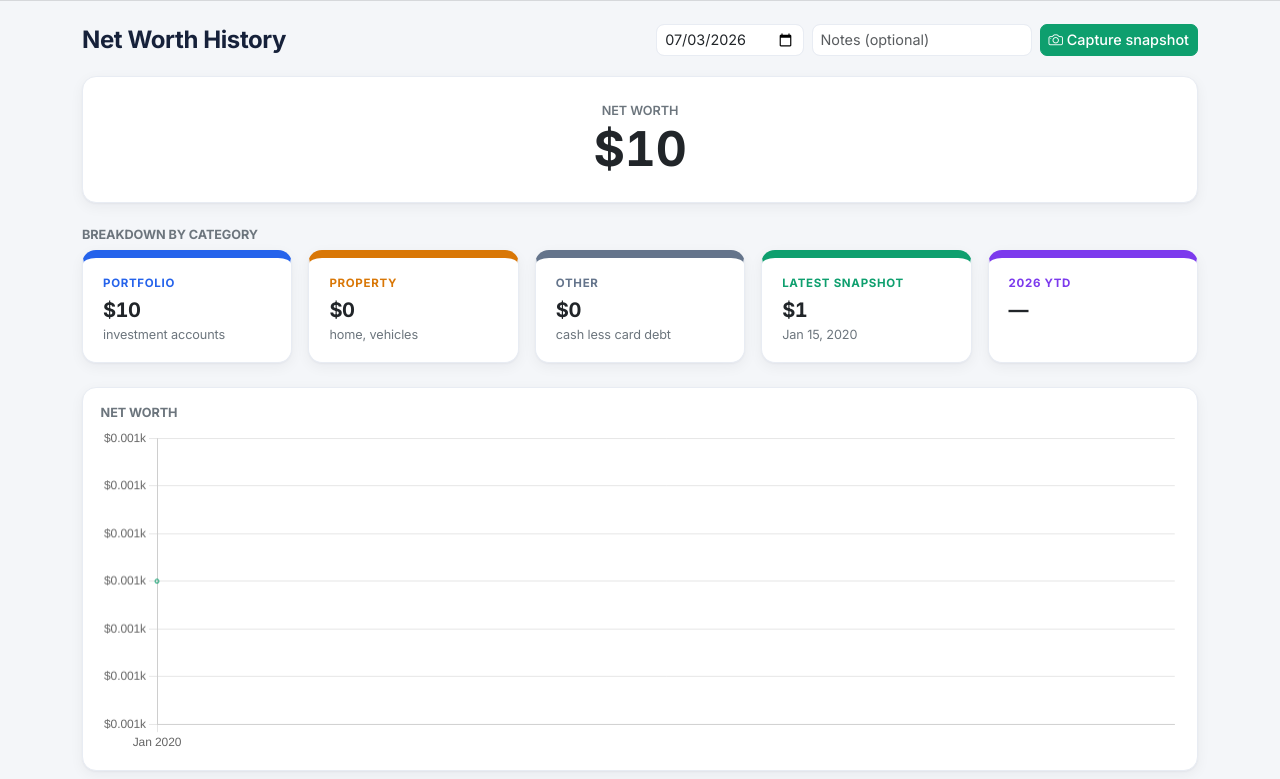
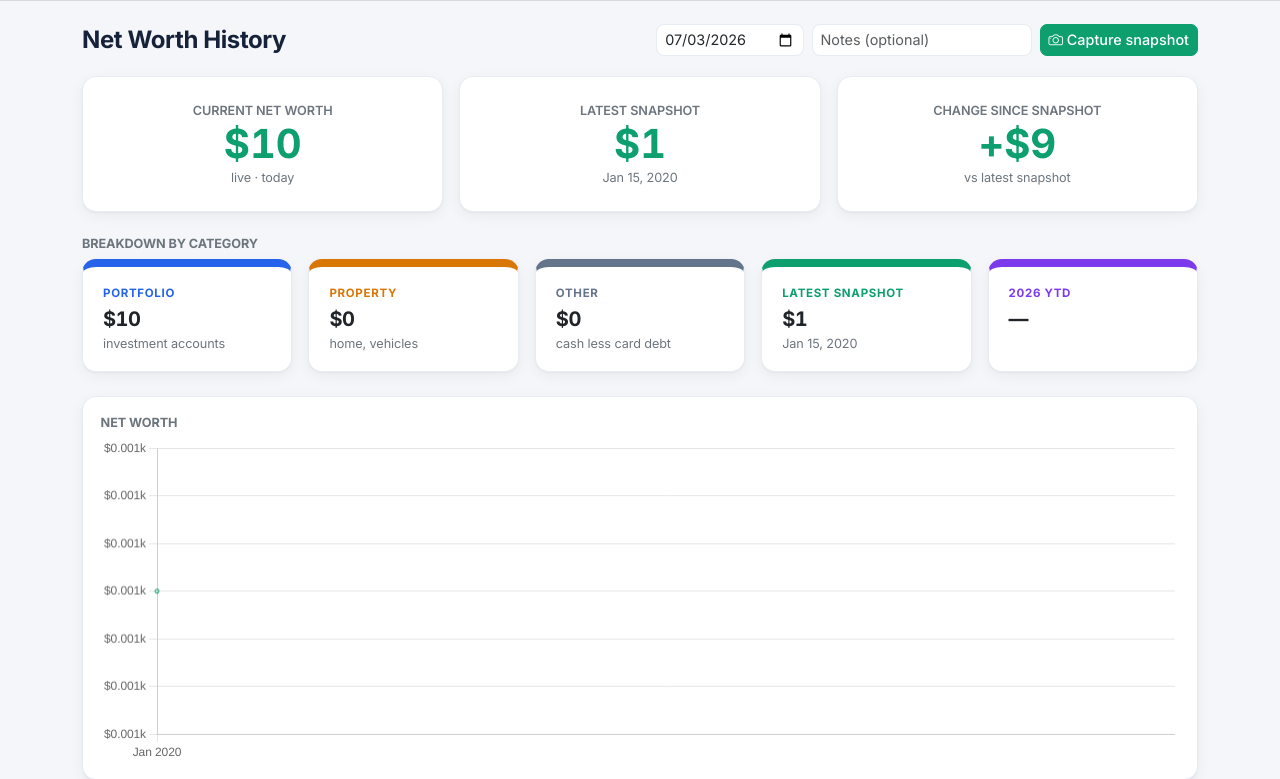
Before and after one commit to jaysuzi5/money-tracker, a Django app: page /networth/ in a window 1280 px wide. Shown: the part 71-850 px from the top of the page. Run offline with Django 5.2, Linux system fonts and the light colour scheme; a user stored in the database is signed in; tables that the repository leaves empty hold one stand-in row (values such as "Sample post"); some libraries are stand-ins or nearby versions.

Commit message:
Charts + cards polish
- Category Report charts show spend as positive (abs values)
- Portfolio: first card 'Current Amount'; Change Since Snapshot colored green/red
- Net Worth: 3-card first row (Current/Latest Snapshot/Change) with green/red amounts

Co-Authored-By: Claude Opus 4.8 <noreply@anthropic.com>

```diff
--- a/templates/tracker/networth.html
+++ b/templates/tracker/networth.html
@@ -12,11 +12,25 @@
   </form>
 </div>
 
-{# Total Net Worth #}
-<div class="card mb-4"><div class="card-body text-center py-4">
-  <div class="label text-uppercase small text-secondary fw-semibold">Net Worth</div>
-  <div class="display-5 fw-bold num pos">${{ current_nw|floatformat:0|intcomma }}</div>
-</div></div>
+{# Current / Latest snapshot / Change #}
+<div class="row g-3 mb-4">
+  <div class="col-lg-4"><div class="card h-100"><div class="card-body text-center py-4">
+    <div class="label text-uppercase small text-secondary fw-semibold">Current Net Worth</div>
+    <div class="display-6 fw-bold num {% if current_nw >= 0 %}amount-pos{% else %}amount-neg{% endif %}">${{ current_nw|floatformat:0|intcomma }}</div>
+    <div class="small text-secondary">live · today</div>
+  </div></div></div>
+  <div class="col-lg-4"><div class="card h-100"><div class="card-body text-center py-4">
+    <div class="label text-uppercase small text-secondary fw-semibold">Latest Snapshot</div>
+    <div class="display-6 fw-bold num {% if latest %}{% if latest.net_worth >= 0 %}amount-pos{% else %}amount-neg{% endif %}{% endif %}">{% if latest %}${{ latest.net_worth|floatformat:0|intcomma }}{% else %}—{% endif %}</div>
+    <div class="small text-secondary">{% if latest %}{{ latest.snapshot_date|date:"M j, Y" }}{% else %}no snapshots yet{% endif %}</div>
+  </div></div></div>
+  <div class="col-lg-4"><div class="card h-100"><div class="card-body text-center py-4">
+    <div class="label text-uppercase small text-secondary fw-semibold">Change Since Snapshot</div>
+    <div class="display-6 fw-bold num {% if snap_change and snap_change >= 0 %}amount-pos{% elif snap_change %}amount-neg{% endif %}">
+      {% if snap_change != None %}{% if snap_change >= 0 %}+{% endif %}${{ snap_change|floatformat:0|intcomma }}{% else %}—{% endif %}</div>
+    <div class="small text-secondary">vs latest snapshot</div>
+  </div></div></div>
+</div>
 
 {# Breakdown by Category #}
 <h6 class="text-secondary text-uppercase small fw-bold mb-2">Breakdown by Category</h6>
--- a/templates/tracker/portfolio.html
+++ b/templates/tracker/portfolio.html
@@ -14,8 +14,8 @@
 {# 1. Total Portfolio + latest snapshot + change #}
 <div class="row g-3 mb-4">
   <div class="col-lg-4"><div class="card h-100"><div class="card-body text-center py-4">
-    <div class="label text-uppercase small text-secondary fw-semibold">Total Portfolio</div>
-    <div class="display-6 fw-bold num pos">${{ total|floatformat:0|intcomma }}</div>
+    <div class="label text-uppercase small text-secondary fw-semibold">Current Amount</div>
+    <div class="display-6 fw-bold num amount-pos">${{ total|floatformat:0|intcomma }}</div>
     <div class="small text-secondary">live · today</div>
   </div></div></div>
   <div class="col-lg-4"><div class="card h-100"><div class="card-body text-center py-4">
@@ -25,7 +25,7 @@
   </div></div></div>
   <div class="col-lg-4"><div class="card h-100"><div class="card-body text-center py-4">
     <div class="label text-uppercase small text-secondary fw-semibold">Change Since Snapshot</div>
-    <div class="display-6 fw-bold num {% if snap_change and snap_change >= 0 %}pos{% elif snap_change %}neg{% endif %}">
+    <div class="display-6 fw-bold num {% if snap_change and snap_change >= 0 %}amount-pos{% elif snap_change %}amount-neg{% endif %}">
       {% if snap_change != None %}{% if snap_change >= 0 %}+{% endif %}${{ snap_change|floatformat:0|intcomma }}{% else %}—{% endif %}</div>
     <div class="small text-secondary">vs latest snapshot</div>
   </div></div></div>
--- a/templates/tracker/report_categories_grouped.html
+++ b/templates/tracker/report_categories_grouped.html
@@ -125,7 +125,7 @@
     new Chart(el, {
       type: 'line',
       data: { labels: labels, datasets: series.map((s, i) => ({
-        label: s.name, data: s.data,
+        label: s.name, data: s.data.map(v => Math.abs(v)),
         borderColor: PALETTE[i % PALETTE.length],
         backgroundColor: (fillFirst ? PALETTE[i % PALETTE.length] + '22' : 'transparent'),
         fill: fillFirst, tension: .25, pointRadius: 2, borderWidth: 2 })) },
--- a/tracker/views.py
+++ b/tracker/views.py
@@ -1309,12 +1309,14 @@ def networth(request):
     property_now = sum((a.online_balance or Decimal('0') for a in active if a.type == AccountType.PROPERTY), Decimal('0'))
     current_nw = sum((a.online_balance or Decimal('0') for a in active), Decimal('0'))
     other_now = current_nw - portfolio_now - property_now
+    snap_change = (current_nw - latest.net_worth) if latest else None
 
     return render(request, 'tracker/networth.html', {
         'rows': rows, 'chart': chart, 'latest': latest, 'count': len(snaps),
         'ytd_change': ytd_change, 'ytd_pct': ytd_pct, 'cur_year': cur_year,
         'current_nw': current_nw, 'today': timezone.now().date(),
         'portfolio_now': portfolio_now, 'property_now': property_now, 'other_now': other_now,
+        'snap_change': snap_change,
     })
 
 
```
